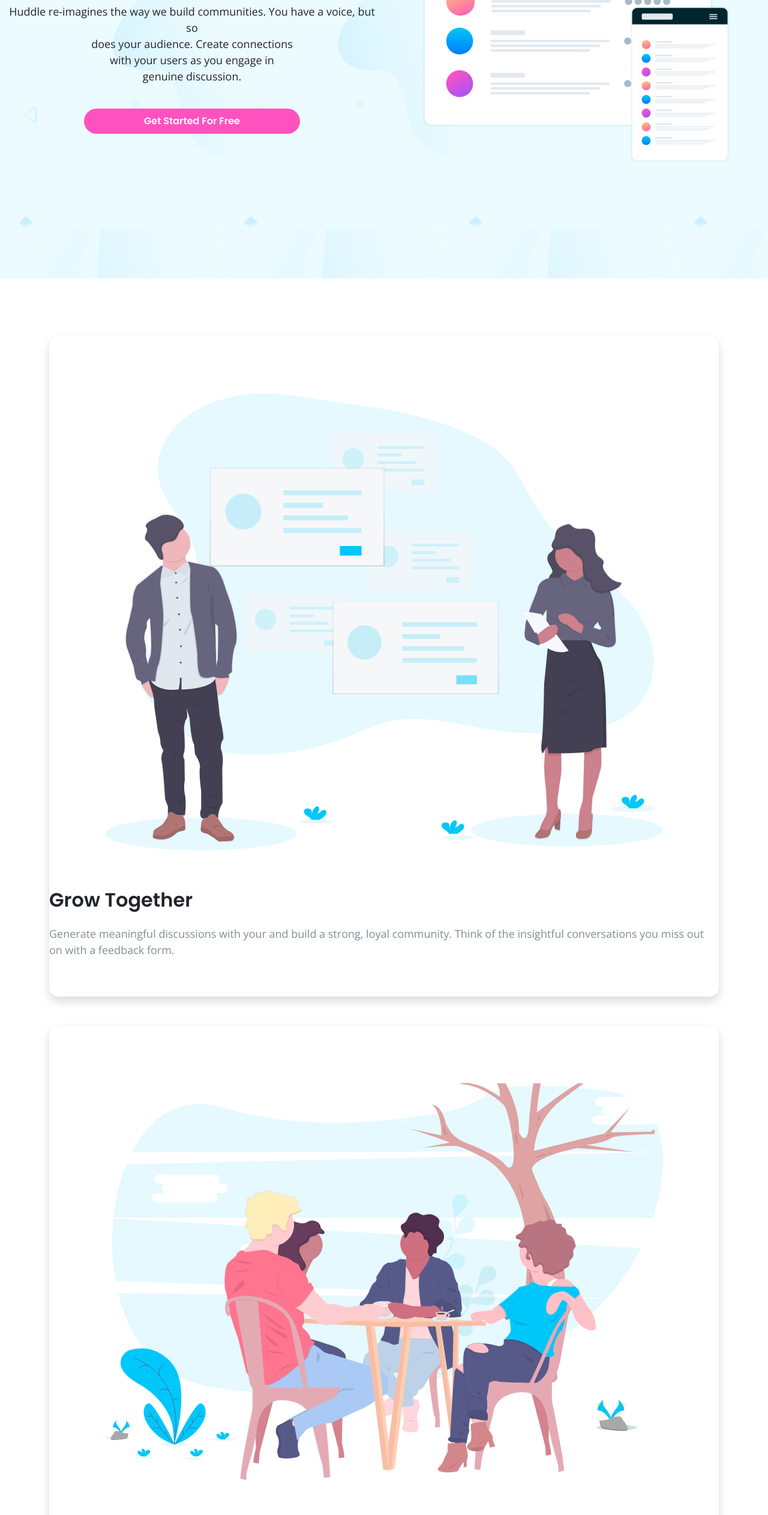
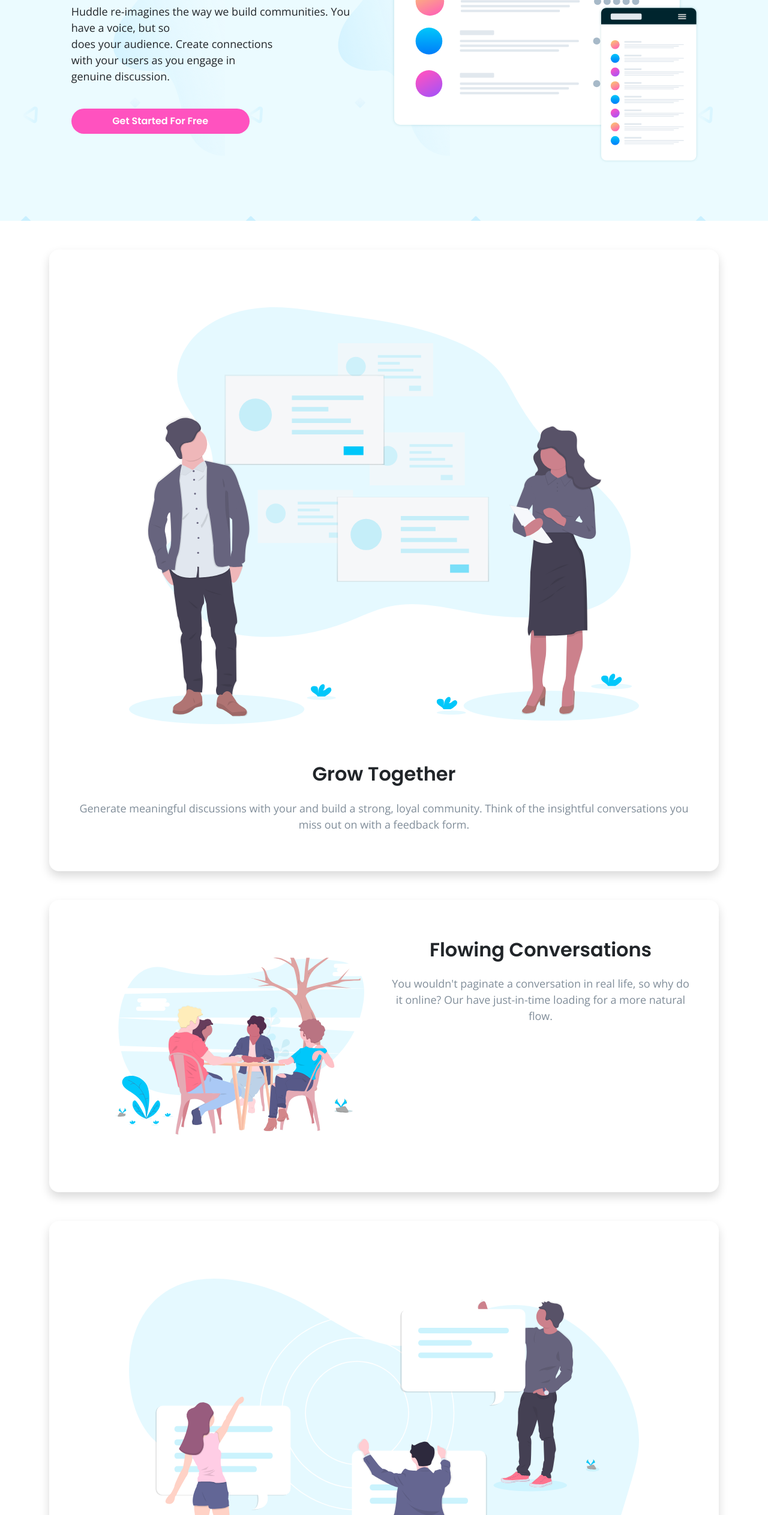
Before and after one commit to BrightCoders-Institute/reto-diseno-web-bcmay23-jdg-t2, a plain HTML site: page index.html in a window 1280 px wide. Shown: the part 275-2800 px from the top of the page at 60% size. Drawn offline with nearby package versions, Linux system fonts and the light colour scheme.

Commit message:
modify style for desktop hugocruz1234 cruzhugo1997@gmail.com jcardenas0 jcardenas0@ucol.mx ballo1988 rounderjards@gmail.com

```diff
--- a/css/style.css
+++ b/css/style.css
@@ -10,15 +10,6 @@ body {
 h2 {
     font-family: "Poppins", sans-serif;
     font-weight: 600;
-}
-
-.attribution {
-    font-size: 11px;
-    text-align: center;
-}
-
-.attribution a {
-    color: hsl(228, 45%, 44%);
 }
 
 .btn-try {
--- a/index.html
+++ b/index.html
@@ -15,7 +15,7 @@
 
 </head>
 <body>
-  <div class="container-fluid bg-mobile">
+  <div class="container-fluid bg-mobile pb-5">
     <nav class="navbar">
       <img class="col-4" src="img/logo.svg" alt="logo">
       <button class="btn btn-try shadow px-4  rounded-pill bg-white ">
@@ -23,8 +23,8 @@
       </button>
     </nav>
 
-    <div class="row text-center  my-5 pt-5">
-      <div class="offset-1 offset-md-0 col-10 col-md-6">
+    <div class="row text-center text-md-start my-5 pt-5">
+      <div class="offset-1 col-10 col-md-5">
         <h2>
           Build The Community
           <br>
@@ -45,25 +45,12 @@
         <img class="col-10" src="img/illustration-mockups.svg" alt="">
       </div>
     </div>
-
-
-    <div class="row text-center my-5 pt-5">
-      <div class="offset-1 col-10">
-
-
-        <div class="row my-5">
-          <div class="col-10">
-
-          </div>
-        </div>
-      </div>
-    </div>
   </div>
 
-  <div class="container">
+  <div class="container text-center">
     <div class="row">
       <div class="col">
-        <div class="card shadow rounded-4 card-mobile mt-5 py-5">
+        <div class="card shadow rounded-4 card-mobile mt-5 p-5">
           <img  class="offset-1 col-10 my-5 justify-content-center justify-content-md-start"  src="img/illustration-grow-together.svg" alt="">
           <h2 class="py-3">
             Grow Together
@@ -76,20 +63,29 @@
           </p>
         </div>
 
-        <div class="card shadow rounded-4 card-mobile mt-5 py-5">
+        <div class="card shadow rounded-4 card-mobile mt-5 p-5 d-flex align-content-center">
+          <div class="row">
+            <div class="col-md-6">
               <img class="offset-1 col-10  my-5" src="img/illustration-flowing-conversation.svg" alt="">
+            </div>
+            <div class="col-md-6">
               <h2 class="py-3" >
                 Flowing Conversations
               </h2>
               <p>
                 You wouldn't paginate a conversation
-            <br> in real life, so why do it online? Our
-            <br> have just-in-time loading for a
-            <br> more natural flow.
+                in real life, so why do it online? Our
+                have just-in-time loading for a
+                more natural flow.
               </p>
             </div>
+          </div>
 
-        <div class="card shadow rounded-4 card-mobile mt-5 py-5">
+
+
+        </div>
+
+        <div class="card shadow rounded-4 card-mobile mt-5 p-5">
           <img class="offset-1 col-10 my-5" src="img/illustration-your-users.svg" alt="">
           <h2 class="py-3">
             Your Users
@@ -103,7 +99,7 @@
           </p>
         </div>
 
-        <div class="card card-mobile2 rounded-4 shadow py-5 mt-5">
+        <div class="card card-mobile2 rounded-4 shadow p-5 mt-5">
           <h2>
             Ready To Build Your Community?
           </h2>
```
Lines whose indentation alone changed are shown as unchanged.
